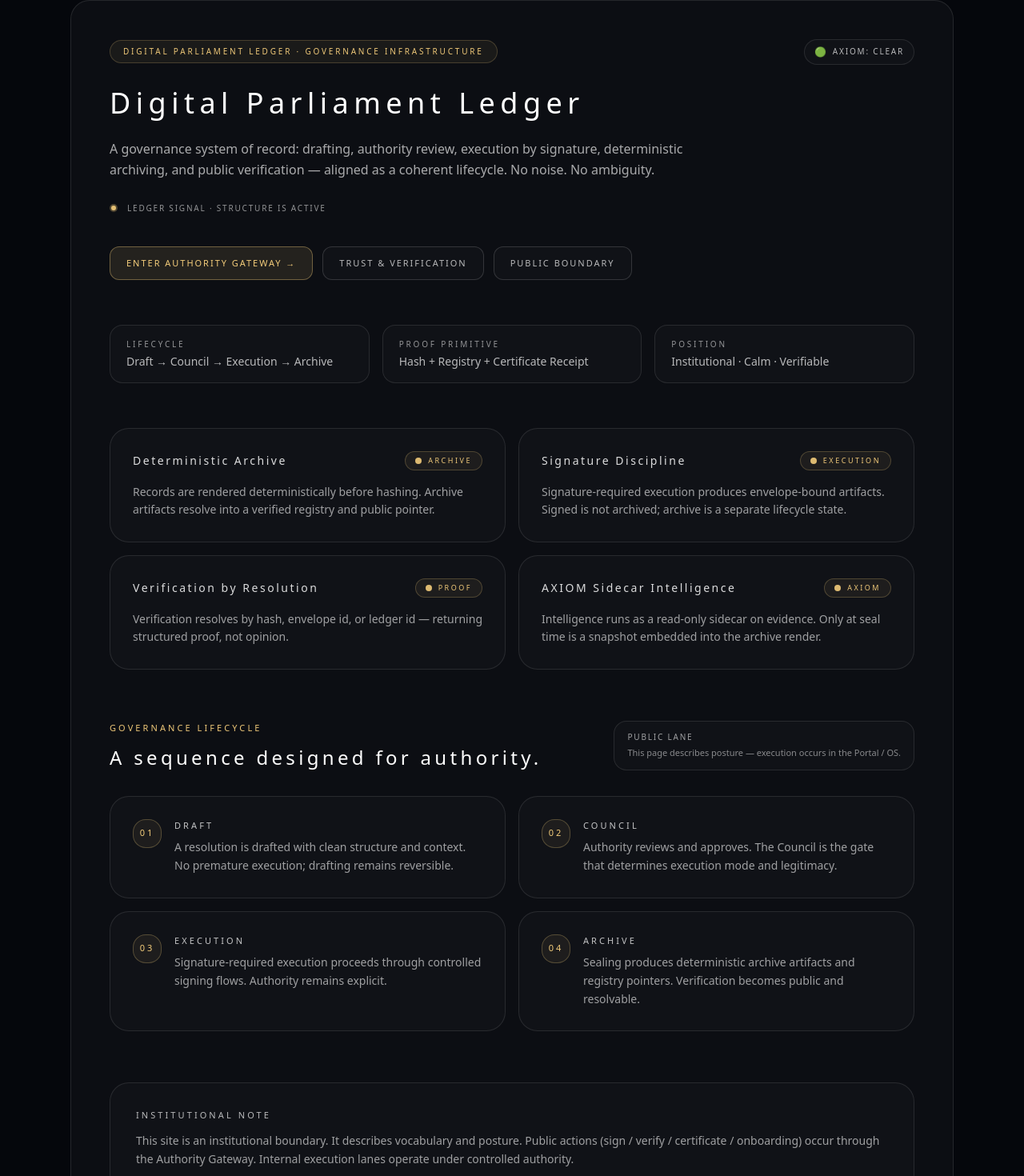
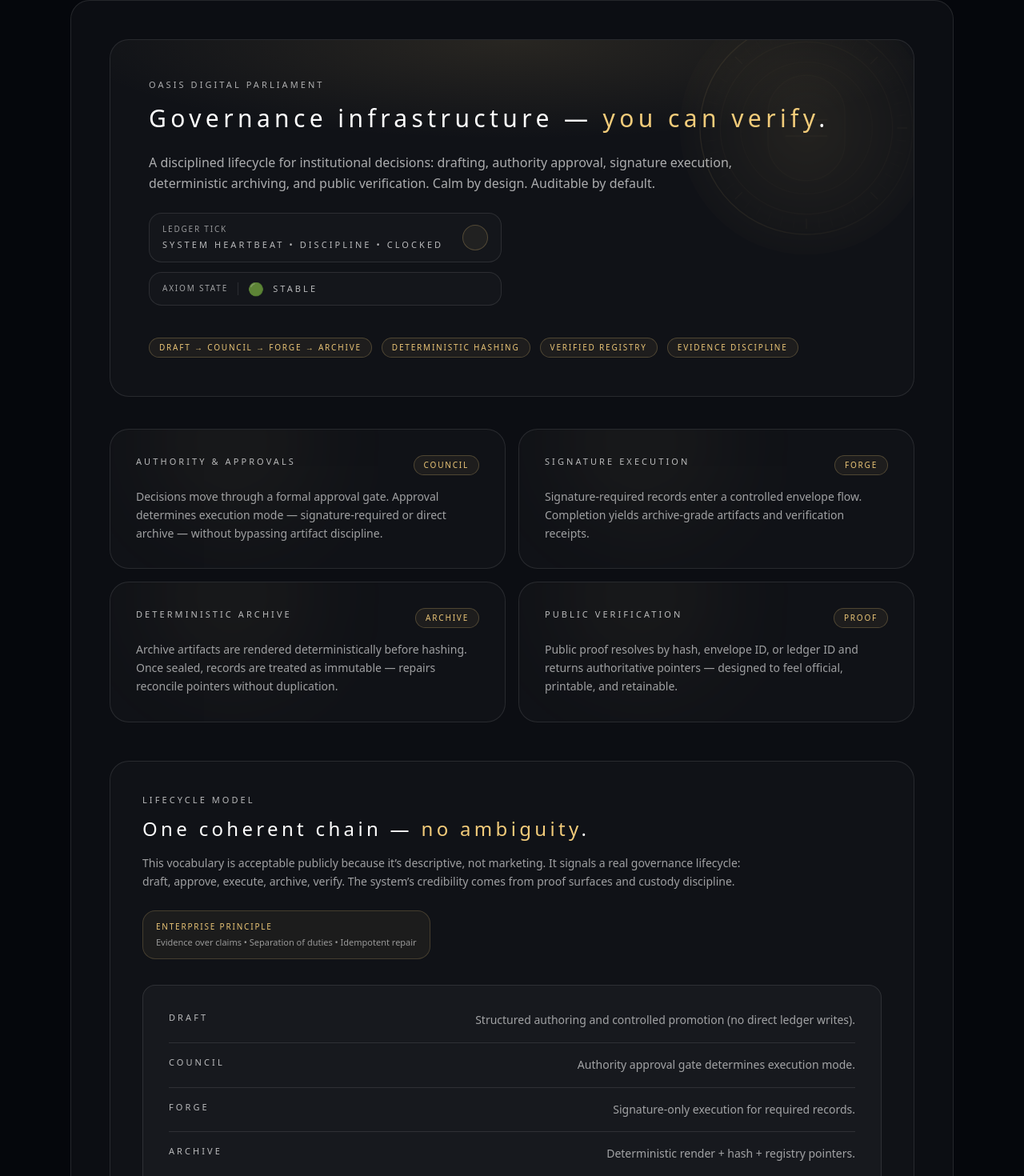
Before and after one commit to oasisinternationalholdingsinc-cyber/oasis-holdings, a Next.js app: page /digital-parliament in a window 1280 px wide. Shown: the part 181-1651 px from the top of the page at 80% size. Built offline with nearby package versions, Linux system fonts and the light colour scheme.

Commit message:
Digital Parliament: emblem depth + ledger tick + AXIOM state light

```diff
--- a/src/app/digital-parliament/page.tsx
+++ b/src/app/digital-parliament/page.tsx
@@ -1,137 +1,94 @@
 import InstitutionalFrame from '@/components/InstitutionalFrame';
-import Link from 'next/link';
 
 function Emblem() {
-  // Subtle, seal-like emblem. Not “logo”, not “crypto”. Just institutional signal.
+  // Gold “seal” emblem — subtle, absolute behind title
   return (
     <svg
-      aria-hidden
+      aria-hidden='true'
       viewBox='0 0 600 600'
-      className='pointer-events-none absolute left-1/2 top-2 -z-10 h-[520px] w-[520px] -translate-x-1/2 opacity-[0.22] blur-[0.3px]'
+      className='pointer-events-none absolute -right-14 -top-20 h-[380px] w-[380px] opacity-[0.14] blur-[0.2px]'
     >
       <defs>
-        <radialGradient id='g' cx='50%' cy='35%' r='70%'>
-          <stop offset='0%' stopColor='rgba(255,214,128,.20)' />
-          <stop offset='55%' stopColor='rgba(255,214,128,.08)' />
+        <radialGradient id='g' cx='50%' cy='50%' r='60%'>
+          <stop offset='0%' stopColor='rgba(255,214,128,.55)' />
+          <stop offset='60%' stopColor='rgba(255,214,128,.22)' />
           <stop offset='100%' stopColor='rgba(255,214,128,0)' />
         </radialGradient>
+        <linearGradient id='s' x1='0' x2='1'>
+          <stop offset='0%' stopColor='rgba(255,214,128,.65)' />
+          <stop offset='100%' stopColor='rgba(255,214,128,.12)' />
+        </linearGradient>
       </defs>
 
-      <circle cx='300' cy='300' r='210' fill='url(#g)' />
-      <circle
-        cx='300'
-        cy='300'
-        r='208'
-        fill='none'
-        stroke='rgba(255,214,128,.25)'
-        strokeWidth='1.2'
-      />
-      <circle
-        cx='300'
-        cy='300'
-        r='178'
-        fill='none'
-        stroke='rgba(255,214,128,.18)'
-        strokeWidth='1'
-        strokeDasharray='2 6'
-      />
-      <circle
-        cx='300'
-        cy='300'
-        r='128'
-        fill='none'
-        stroke='rgba(255,214,128,.12)'
-        strokeWidth='1'
-      />
+      {/* glow field */}
+      <circle cx='300' cy='300' r='250' fill='url(#g)' />
 
-      {/* subtle cardinal ticks */}
-      {[
-        [300, 70, 300, 98],
-        [300, 502, 300, 530],
-        [70, 300, 98, 300],
-        [502, 300, 530, 300],
-      ].map((d, i) => (
+      {/* seal rings */}
+      <circle cx='300' cy='300' r='210' fill='none' stroke='url(#s)' strokeWidth='2' />
+      <circle cx='300' cy='300' r='170' fill='none' stroke='rgba(255,214,128,.22)' strokeWidth='2' />
+      <circle cx='300' cy='300' r='130' fill='none' stroke='rgba(255,214,128,.14)' strokeWidth='2' />
+
+      {/* ticks */}
+      {Array.from({ length: 48 }).map((_, i) => {
+        const a = (i / 48) * Math.PI * 2;
+        const x1 = 300 + Math.cos(a) * 180;
+        const y1 = 300 + Math.sin(a) * 180;
+        const x2 = 300 + Math.cos(a) * 198;
+        const y2 = 300 + Math.sin(a) * 198;
+        const major = i % 6 === 0;
+        return (
           <line
             key={i}
-          x1={d[0]}
-          y1={d[1]}
-          x2={d[2]}
-          y2={d[3]}
-          stroke='rgba(255,214,128,.25)'
-          strokeWidth='1'
+            x1={x1}
+            y1={y1}
+            x2={x2}
+            y2={y2}
+            stroke={major ? 'rgba(255,214,128,.28)' : 'rgba(255,214,128,.14)'}
+            strokeWidth={major ? 2 : 1}
+            strokeLinecap='round'
           />
-      ))}
+        );
+      })}
 
-      {/* inner monogram geometry */}
+      {/* inner glyph */}
       <path
-        d='M210 335c18-78 64-125 90-125s72 47 90 125'
-        fill='none'
-        stroke='rgba(255,214,128,.20)'
-        strokeWidth='1.4'
+        d='M300 196c42 0 76 34 76 76v56c0 42-34 76-76 76s-76-34-76-76v-56c0-42 34-76 76-76Z'
+        fill='rgba(255,214,128,.06)'
+        stroke='rgba(255,214,128,.22)'
+        strokeWidth='2'
       />
       <path
-        d='M230 360h140'
-        fill='none'
-        stroke='rgba(255,214,128,.14)'
-        strokeWidth='1'
+        d='M260 284h80M260 316h80'
+        stroke='rgba(255,214,128,.34)'
+        strokeWidth='3'
+        strokeLinecap='round'
       />
     </svg>
   );
 }
 
-function AxiomStateLight({
-  state,
-}: {
-  state: 'GREEN' | 'YELLOW' | 'RED';
-}) {
-  const map = {
-    GREEN: { dot: '🟢', label: 'AXIOM: CLEAR' },
-    YELLOW: { dot: '🟡', label: 'AXIOM: REVIEW' },
-    RED: { dot: '🔴', label: 'AXIOM: ELEVATED' },
-  } as const;
-
-  const x = map[state];
-
+function Badge({ children }: { children: string }) {
   return (
-    <div className='inline-flex items-center gap-2 rounded-full border border-white/10 bg-white/[0.02] px-3 py-1.5'>
-      <span className='text-[12px]' aria-hidden>
-        {x.dot}
-      </span>
-      <span className='text-[10px] tracking-wideplus text-white/70'>
-        {x.label}
-      </span>
+    <div className='rounded-full border border-[rgba(255,214,128,.22)] bg-[rgba(255,214,128,.06)] px-3 py-1 text-[10px] tracking-wideplus text-[rgba(255,214,128,.9)]'>
+      {children.toUpperCase()}
     </div>
   );
 }
 
-function LedgerTick() {
-  // Cosmetic tick — purely visual, does not touch time. It “feels alive”.
+function AxiomLight({ state }: { state: 'GREEN' | 'YELLOW' | 'RED' }) {
+  const label =
+    state === 'GREEN' ? 'STABLE' : state === 'YELLOW' ? 'REVIEW' : 'ATTENTION';
+  const dot =
+    state === 'GREEN' ? '🟢' : state === 'YELLOW' ? '🟡' : '🔴';
+
   return (
-    <div className='mt-7 flex items-center gap-3'>
-      <div className='relative h-[10px] w-[10px]'>
-        <span className='absolute inset-0 rounded-full bg-[rgba(255,214,128,.55)] opacity-70 animate-[pulse_1.6s_ease-in-out_infinite]' />
-        <span className='absolute inset-[2px] rounded-full bg-[rgba(255,214,128,.85)]' />
+    <div className='flex items-center gap-3 rounded-2xl border border-white/10 bg-white/[0.02] px-4 py-3'>
+      <div className='text-[10px] tracking-wideplus text-white/60'>AXIOM STATE</div>
+      <div className='h-4 w-px bg-white/10' />
+      <div className='flex items-center gap-2 text-[11px] tracking-widemax text-white/70'>
+        <span className='text-base leading-none'>{dot}</span>
+        {label}
       </div>
-      <div className='text-[10px] tracking-wideplus text-white/55'>
-        LEDGER SIGNAL · STRUCTURE IS ACTIVE
-      </div>
-    </div>
-  );
-}
-
-function Pill({
-  label,
-  value,
-}: {
-  label: string;
-  value: string;
-}) {
-  return (
-    <div className='rounded-2xl border border-white/10 bg-white/[0.02] px-5 py-4'>
-      <div className='text-[10px] tracking-widemax text-white/55'>
-        {label.toUpperCase()}
-      </div>
-      <div className='mt-1 text-sm text-white/70'>{value}</div>
     </div>
   );
 }
@@ -139,207 +96,175 @@ function Pill({
 function Card({
   title,
   tag,
-  desc,
+  body,
 }: {
   title: string;
   tag: string;
-  desc: string;
+  body: string;
 }) {
   return (
-    <div className='rounded-3xl border border-white/10 bg-white/[0.02] p-7'>
-      <div className='flex items-center justify-between gap-4'>
-        <div className='text-sm tracking-wideplus text-white/85'>
-          {title}
+    <div className='relative overflow-hidden rounded-3xl border border-white/10 bg-white/[0.02] p-8'>
+      <div className='pointer-events-none absolute inset-0 opacity-[0.55]'>
+        <div className='absolute -top-24 left-10 h-56 w-56 rounded-full bg-[rgba(255,214,128,.08)] blur-3xl' />
+        <div className='absolute -bottom-24 right-8 h-56 w-56 rounded-full bg-white/[0.06)] blur-3xl' />
       </div>
 
-        {/* Gold emblem-chip */}
-        <div className='inline-flex items-center gap-2 rounded-full border border-[rgba(255,214,128,.22)] bg-[rgba(255,214,128,.06)] px-3 py-1'>
-          <span
-            aria-hidden
-            className='h-2 w-2 rounded-full bg-[rgba(255,214,128,.85)]'
-          />
-          <span className='text-[9px] tracking-widemax text-[rgba(255,214,128,.92)]'>
-            {tag.toUpperCase()}
-          </span>
+      <div className='relative'>
+        <div className='flex items-start justify-between gap-6'>
+          <div className='text-[11px] tracking-widemax text-white/70'>{title.toUpperCase()}</div>
+          <Badge>{tag}</Badge>
         </div>
-      </div>
-
-      <p className='mt-4 text-sm text-white/60 leading-relaxed'>{desc}</p>
-    </div>
-  );
-}
-
-function Step({
-  n,
-  title,
-  desc,
-}: {
-  n: string;
-  title: string;
-  desc: string;
-}) {
-  return (
-    <div className='flex gap-4 rounded-3xl border border-white/10 bg-white/[0.02] p-7'>
-      <div className='flex h-9 w-9 shrink-0 items-center justify-center rounded-2xl border border-[rgba(255,214,128,.25)] bg-[rgba(255,214,128,.06)] text-[11px] tracking-widemax text-[rgba(255,214,128,.95)]'>
-        {n}
-      </div>
-      <div>
-        <div className='text-[11px] tracking-widemax text-white/75'>
-          {title.toUpperCase()}
-        </div>
-        <div className='mt-2 text-sm text-white/60 leading-relaxed'>
-          {desc}
-        </div>
+        <div className='mt-4 text-sm text-white/60 leading-relaxed'>{body}</div>
       </div>
     </div>
   );
 }
 
+function LaneRow({
+  k,
+  v,
+}: {
+  k: string;
+  v: string;
+}) {
+  return (
+    <div className='flex items-start justify-between gap-6 border-t border-white/10 py-4 first:border-t-0 first:pt-0 last:pb-0'>
+      <div className='text-[11px] tracking-widemax text-white/70'>{k.toUpperCase()}</div>
+      <div className='text-sm text-white/60 text-right leading-relaxed'>{v}</div>
+    </div>
+  );
+}
+
 export default function DigitalParliament() {
-  // Demo-safe AXIOM state: keep it GREEN on the public shell.
-  // Later, if you want, we can read this from a public endpoint — but not today.
+  // Demo mode: you can later drive this from real signals if you want.
   const axiomState: 'GREEN' | 'YELLOW' | 'RED' = 'GREEN';
 
   return (
     <InstitutionalFrame active='/digital-parliament'>
       {/* HERO */}
-      <section className='relative'>
+      <section className='relative overflow-hidden rounded-3xl border border-white/10 bg-white/[0.02] p-12'>
+        {/* emblem */}
         <Emblem />
 
-        <div className='flex flex-wrap items-center justify-between gap-3'>
-          <div className='inline-flex items-center gap-2 rounded-full border border-[rgba(255,214,128,.20)] bg-[rgba(255,214,128,.06)] px-4 py-1.5 text-[10px] tracking-widemax text-[rgba(255,214,128,.92)]'>
-            DIGITAL PARLIAMENT LEDGER · GOVERNANCE INFRASTRUCTURE
+        {/* top glow */}
+        <div className='pointer-events-none absolute inset-x-0 top-0 h-40 bg-[radial-gradient(900px_200px_at_50%_0%,rgba(255,214,128,0.10),transparent_62%)]' />
+
+        <div className='relative'>
+          <div className='flex flex-wrap items-start justify-between gap-6'>
+            <div>
+              <div className='text-[11px] tracking-widemax text-white/65'>
+                OASIS DIGITAL PARLIAMENT
               </div>
 
-          <AxiomStateLight state={axiomState} />
-        </div>
-
-        <h1 className='mt-7 text-3xl md:text-4xl tracking-wideplus'>
-          Digital Parliament Ledger
+              <h1 className='mt-4 text-3xl tracking-wideplus'>
+                Governance infrastructure — <span className='text-[rgba(255,214,128,.95)]'>you can verify</span>.
               </h1>
 
               <p className='mt-6 max-w-3xl text-white/65 leading-relaxed'>
-          A governance system of record: drafting, authority review, execution by
-          signature, deterministic archiving, and public verification — aligned as a
-          coherent lifecycle. No noise. No ambiguity.
+                A disciplined lifecycle for institutional decisions: drafting, authority approval,
+                signature execution, deterministic archiving, and public verification.
+                Calm by design. Auditable by default.
               </p>
+            </div>
 
-        <LedgerTick />
+            <div className='flex flex-col gap-3'>
+              {/* subtle “ledger tick” pulse */}
+              <div className='relative overflow-hidden rounded-2xl border border-white/10 bg-white/[0.02] px-4 py-3'>
+                <div className='pointer-events-none absolute inset-0'>
+                  <div className='absolute left-[-20%] top-0 h-full w-[40%] bg-[linear-gradient(90deg,transparent,rgba(255,214,128,.18),transparent)] animate-[ledgerTick_2.6s_ease-in-out_infinite]' />
+                </div>
+                <div className='relative flex items-center justify-between gap-6'>
+                  <div>
+                    <div className='text-[10px] tracking-wideplus text-white/55'>LEDGER TICK</div>
+                    <div className='mt-1 text-[11px] tracking-widemax text-white/70'>
+                      SYSTEM HEARTBEAT • DISCIPLINE • CLOCKED
+                    </div>
+                  </div>
+                  <div className='h-8 w-8 rounded-full border border-[rgba(255,214,128,.22)] bg-[rgba(255,214,128,.06)]' />
+                </div>
+              </div>
+
+              <AxiomLight state={axiomState} />
+            </div>
+          </div>
 
           <div className='mt-10 flex flex-wrap gap-3'>
-          <a
-            href='https://portal.oasisintlholdings.com'
-            target='_blank'
-            rel='noreferrer'
-            className='rounded-xl border border-[rgba(255,214,128,.35)] bg-[rgba(255,214,128,.10)] px-5 py-3 text-[11px] tracking-wideplus text-[rgba(255,214,128,.95)] hover:bg-[rgba(255,214,128,.16)]'
-          >
-            ENTER AUTHORITY GATEWAY →
-          </a>
-
-          <Link
-            href='/trust'
-            className='rounded-xl border border-white/15 bg-white/[0.02] px-5 py-3 text-[11px] tracking-wideplus text-white/70 hover:bg-white/[0.04]'
-          >
-            TRUST & VERIFICATION
-          </Link>
-
-          <Link
-            href='/authority'
-            className='rounded-xl border border-white/15 bg-white/[0.02] px-5 py-3 text-[11px] tracking-wideplus text-white/70 hover:bg-white/[0.04]'
-          >
-            PUBLIC BOUNDARY
-          </Link>
+            <Badge>Draft → Council → Forge → Archive</Badge>
+            <Badge>Deterministic Hashing</Badge>
+            <Badge>Verified Registry</Badge>
+            <Badge>Evidence Discipline</Badge>
+          </div>
         </div>
       </section>
 
-      {/* PILL STRIP */}
-      <section className='mt-14 grid gap-4 md:grid-cols-3'>
-        <Pill label='Lifecycle' value='Draft → Council → Execution → Archive' />
-        <Pill label='Proof Primitive' value='Hash + Registry + Certificate Receipt' />
-        <Pill label='Position' value='Institutional · Calm · Verifiable' />
-      </section>
-
       {/* CAPABILITIES */}
-      <section className='mt-14 grid gap-4 md:grid-cols-2'>
+      <section className='mt-10 grid gap-4 md:grid-cols-2'>
+        <Card
+          title='Authority & Approvals'
+          tag='Council'
+          body='Decisions move through a formal approval gate. Approval determines execution mode — signature-required or direct archive — without bypassing artifact discipline.'
+        />
+        <Card
+          title='Signature Execution'
+          tag='Forge'
+          body='Signature-required records enter a controlled envelope flow. Completion yields archive-grade artifacts and verification receipts.'
+        />
         <Card
           title='Deterministic Archive'
           tag='Archive'
-          desc='Records are rendered deterministically before hashing. Archive artifacts resolve into a verified registry and public pointer.'
+          body='Archive artifacts are rendered deterministically before hashing. Once sealed, records are treated as immutable — repairs reconcile pointers without duplication.'
         />
         <Card
-          title='Signature Discipline'
-          tag='Execution'
-          desc='Signature-required execution produces envelope-bound artifacts. Signed is not archived; archive is a separate lifecycle state.'
-        />
-        <Card
-          title='Verification by Resolution'
+          title='Public Verification'
           tag='Proof'
-          desc='Verification resolves by hash, envelope id, or ledger id — returning structured proof, not opinion.'
-        />
-        <Card
-          title='AXIOM Sidecar Intelligence'
-          tag='AXIOM'
-          desc='Intelligence runs as a read-only sidecar on evidence. Only at seal time is a snapshot embedded into the archive render.'
+          body='Public proof resolves by hash, envelope ID, or ledger ID and returns authoritative pointers — designed to feel official, printable, and retainable.'
         />
       </section>
 
-      {/* LIFECYCLE STEPS */}
-      <section className='mt-16'>
-        <div className='flex items-end justify-between gap-6'>
+      {/* LIFECYCLE */}
+      <section className='mt-12 rounded-3xl border border-white/10 bg-white/[0.02] p-10'>
+        <div className='flex flex-wrap items-start justify-between gap-6'>
           <div>
-            <div className='text-[11px] tracking-widemax text-[rgba(255,214,128,.92)]'>
-              GOVERNANCE LIFECYCLE
+            <div className='text-[11px] tracking-widemax text-white/70'>LIFECYCLE MODEL</div>
+            <div className='mt-3 text-2xl tracking-wideplus'>
+              One coherent chain — <span className='text-[rgba(255,214,128,.95)]'>no ambiguity</span>.
             </div>
-            <h2 className='mt-3 text-2xl tracking-wideplus'>
-              A sequence designed for authority.
-            </h2>
+            <p className='mt-4 max-w-3xl text-sm text-white/60 leading-relaxed'>
+              This vocabulary is acceptable publicly because it’s descriptive, not marketing.
+              It signals a real governance lifecycle: draft, approve, execute, archive, verify.
+              The system’s credibility comes from proof surfaces and custody discipline.
+            </p>
           </div>
 
-          <div className='hidden md:block rounded-2xl border border-white/10 bg-white/[0.02] px-4 py-3'>
-            <div className='text-[10px] tracking-wideplus text-white/60'>
-              PUBLIC LANE
+          <div className='rounded-2xl border border-[rgba(255,214,128,.18)] bg-[rgba(255,214,128,.05)] px-4 py-3'>
+            <div className='text-[10px] tracking-wideplus text-[rgba(255,214,128,.9)]'>
+              ENTERPRISE PRINCIPLE
             </div>
-            <div className='mt-1 text-[11px] text-white/50'>
-              This page describes posture — execution occurs in the Portal / OS.
+            <div className='mt-1 text-[11px] text-white/55'>
+              Evidence over claims • Separation of duties • Idempotent repair
             </div>
           </div>
         </div>
 
-        <div className='mt-8 grid gap-4 md:grid-cols-2'>
-          <Step
-            n='01'
-            title='Draft'
-            desc='A resolution is drafted with clean structure and context. No premature execution; drafting remains reversible.'
-          />
-          <Step
-            n='02'
-            title='Council'
-            desc='Authority reviews and approves. The Council is the gate that determines execution mode and legitimacy.'
-          />
-          <Step
-            n='03'
-            title='Execution'
-            desc='Signature-required execution proceeds through controlled signing flows. Authority remains explicit.'
-          />
-          <Step
-            n='04'
-            title='Archive'
-            desc='Sealing produces deterministic archive artifacts and registry pointers. Verification becomes public and resolvable.'
-          />
+        <div className='mt-8 rounded-2xl border border-white/10 bg-white/[0.03] p-8'>
+          <LaneRow k='Draft' v='Structured authoring and controlled promotion (no direct ledger writes).' />
+          <LaneRow k='Council' v='Authority approval gate determines execution mode.' />
+          <LaneRow k='Forge' v='Signature-only execution for required records.' />
+          <LaneRow k='Archive' v='Deterministic render + hash + registry pointers.' />
+          <LaneRow k='Verify' v='Public proof resolves as data and pointers — not opinion.' />
         </div>
       </section>
 
-      {/* NOTE PANEL */}
-      <section className='mt-16 rounded-3xl border border-white/10 bg-white/[0.02] p-8'>
-        <div className='text-[11px] tracking-widemax text-white/70'>
-          INSTITUTIONAL NOTE
-        </div>
-        <p className='mt-3 text-sm text-white/60 leading-relaxed'>
-          This site is an institutional boundary. It describes vocabulary and posture.
-          Public actions (sign / verify / certificate / onboarding) occur through the Authority
-          Gateway. Internal execution lanes operate under controlled authority.
-        </p>
-      </section>
+      {/* LOCAL CSS for the tick animation */}
+      <style jsx global>{`
+        @keyframes ledgerTick {
+          0% { transform: translateX(-120%); opacity: 0; }
+          18% { opacity: 1; }
+          50% { opacity: 1; }
+          82% { opacity: 1; }
+          100% { transform: translateX(320%); opacity: 0; }
+        }
+      `}</style>
     </InstitutionalFrame>
   );
 }
```
Lines whose indentation alone changed are shown as unchanged.
